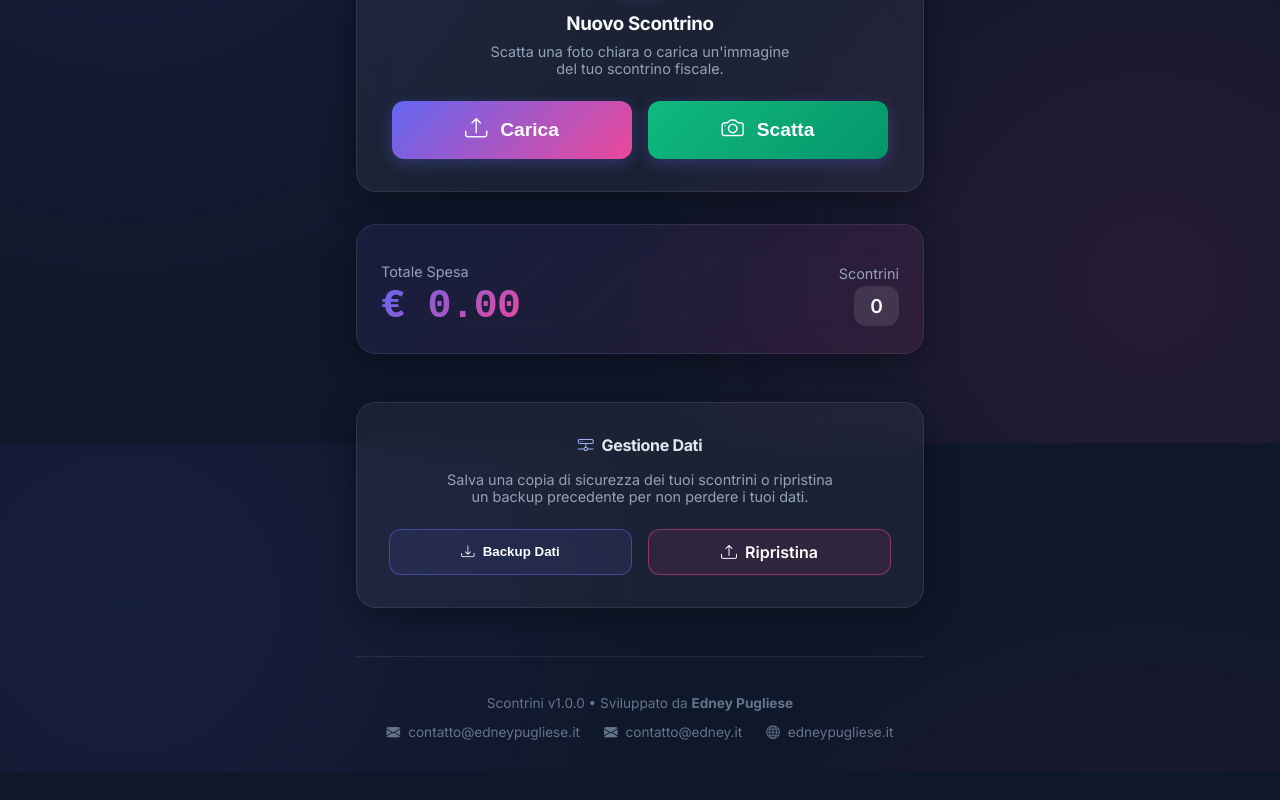
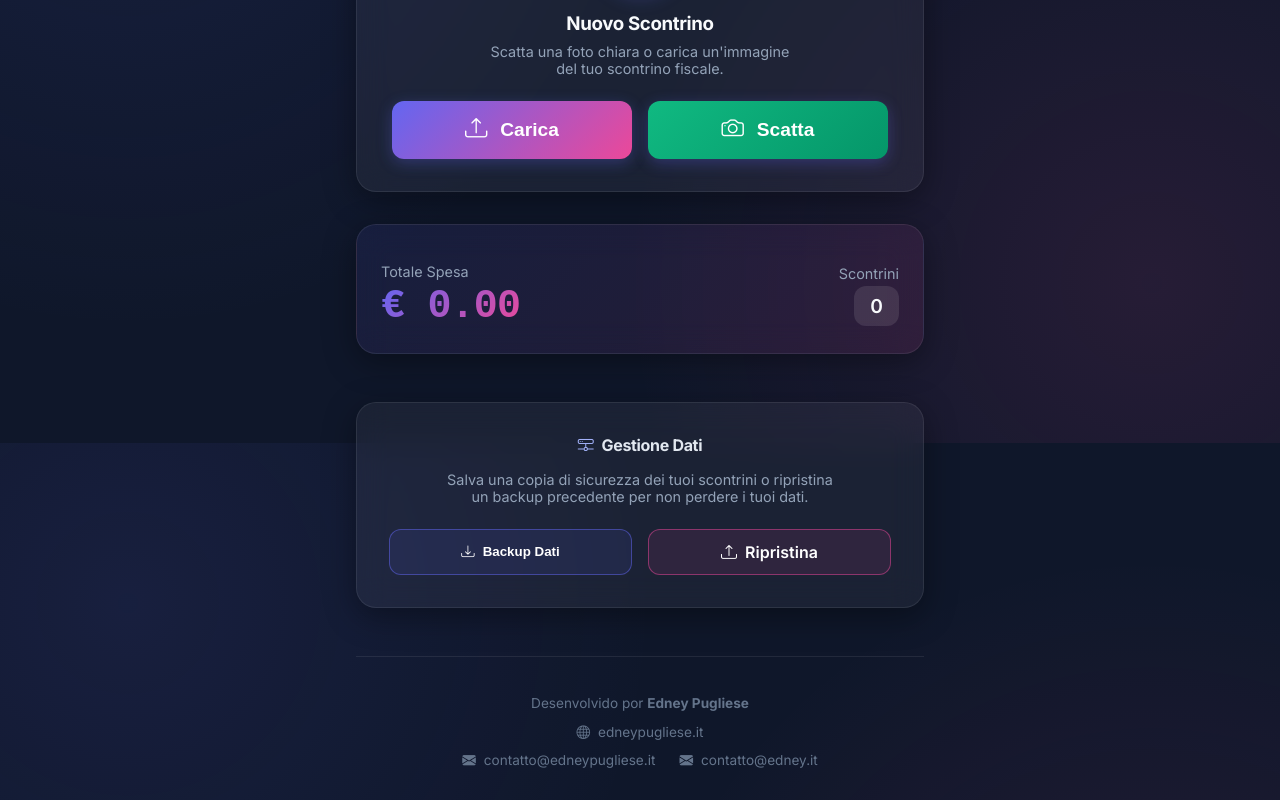
Before and after one commit to edymetal/scontrini, a React (Vite) app: page / in a window 1280 px wide. Shown: the part 357-1157 px from the top of the page. Before the commit the page ends 1129 px from the top, so only its background shows below. Built offline with nearby package versions, Linux system fonts and the light colour scheme; no server answers.

Commit message:
style: refina o layout do rodapé e remove versão

```diff
--- a/src/App.jsx
+++ b/src/App.jsx
@@ -181,20 +181,22 @@ function App() {
         borderTop: '1px solid var(--glass-border)',
         paddingTop: '1.5rem'
       }}>
-        <p>Scontrini v{version} &bull; Sviluppato da <strong>Edney Pugliese</strong></p>
-        <div style={{ marginTop: '0.5rem', display: 'flex', justifyContent: 'center', gap: '1.5rem', flexWrap: 'wrap' }}>
-          <a href="mailto:contatto@edneypugliese.it" style={{ color: 'inherit', textDecoration: 'none', display: 'flex', alignItems: 'center' }}>
-            <i className="bi bi-envelope-fill" style={{ marginRight: '0.5rem' }}></i>
-            contatto@edneypugliese.it
-          </a>
-          <a href="mailto:contatto@edney.it" style={{ color: 'inherit', textDecoration: 'none', display: 'flex', alignItems: 'center' }}>
-            <i className="bi bi-envelope-fill" style={{ marginRight: '0.5rem' }}></i>
-            contatto@edney.it
-          </a>
+        <p>Desenvolvido por <strong>Edney Pugliese</strong></p>
+        <div style={{ marginTop: '0.5rem', display: 'flex', flexDirection: 'column', alignItems: 'center', gap: '0.75rem' }}>
           <a href="https://www.edneypugliese.it" target="_blank" rel="noopener noreferrer" style={{ color: 'inherit', textDecoration: 'none', display: 'flex', alignItems: 'center' }}>
             <i className="bi bi-globe" style={{ marginRight: '0.5rem' }}></i>
             edneypugliese.it
           </a>
+          <div style={{ display: 'flex', gap: '1.5rem', flexWrap: 'wrap', justifyContent: 'center' }}>
+            <a href="mailto:contatto@edneypugliese.it" style={{ color: 'inherit', textDecoration: 'none', display: 'flex', alignItems: 'center' }}>
+              <i className="bi bi-envelope-fill" style={{ marginRight: '0.5rem' }}></i>
+              contatto@edneypugliese.it
+            </a>
+            <a href="mailto:contatto@edney.it" style={{ color: 'inherit', textDecoration: 'none', display: 'flex', alignItems: 'center' }}>
+              <i className="bi bi-envelope-fill" style={{ marginRight: '0.5rem' }}></i>
+              contatto@edney.it
+            </a>
+          </div>
         </div>
       </footer>
     </div>
```
